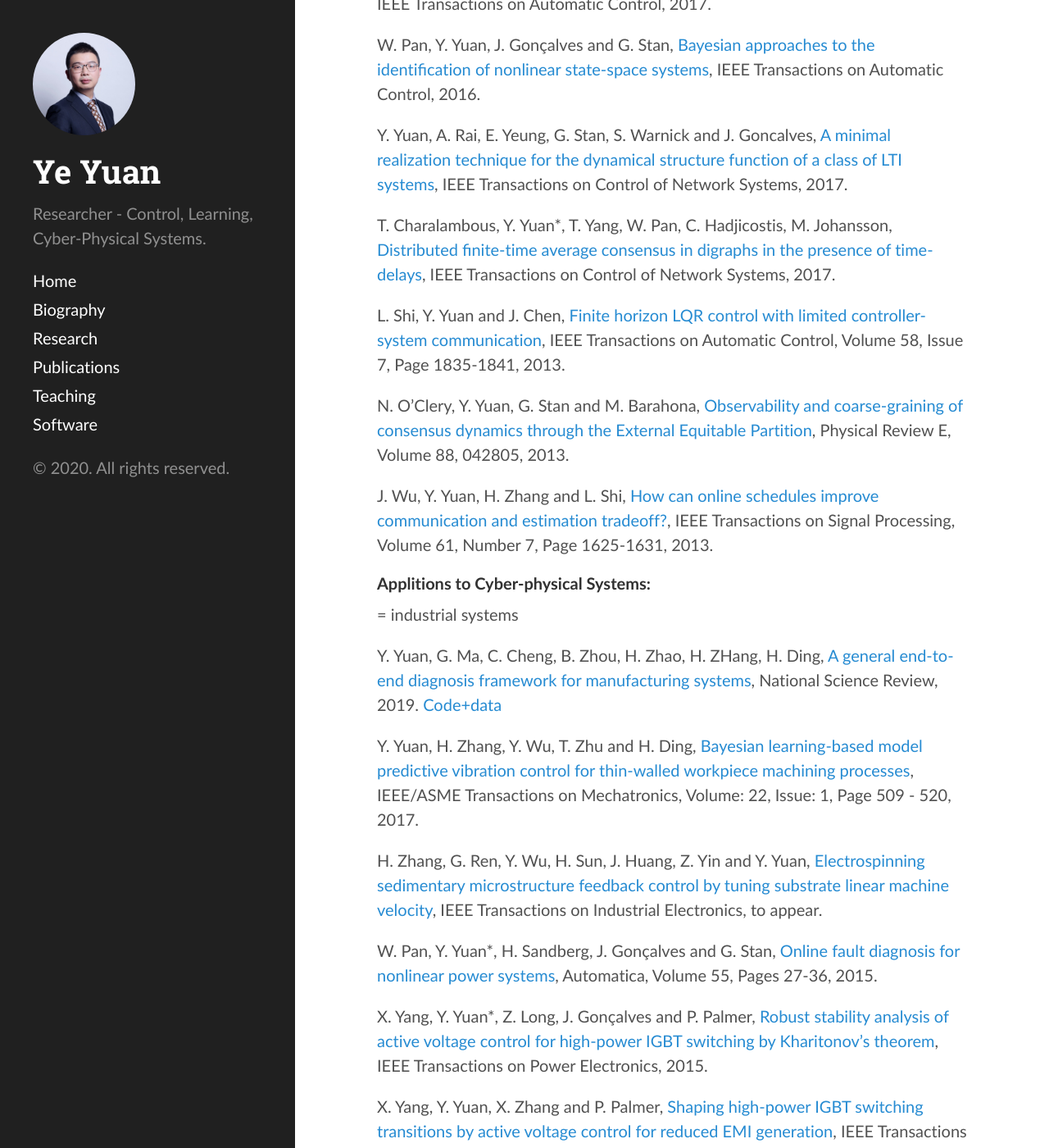
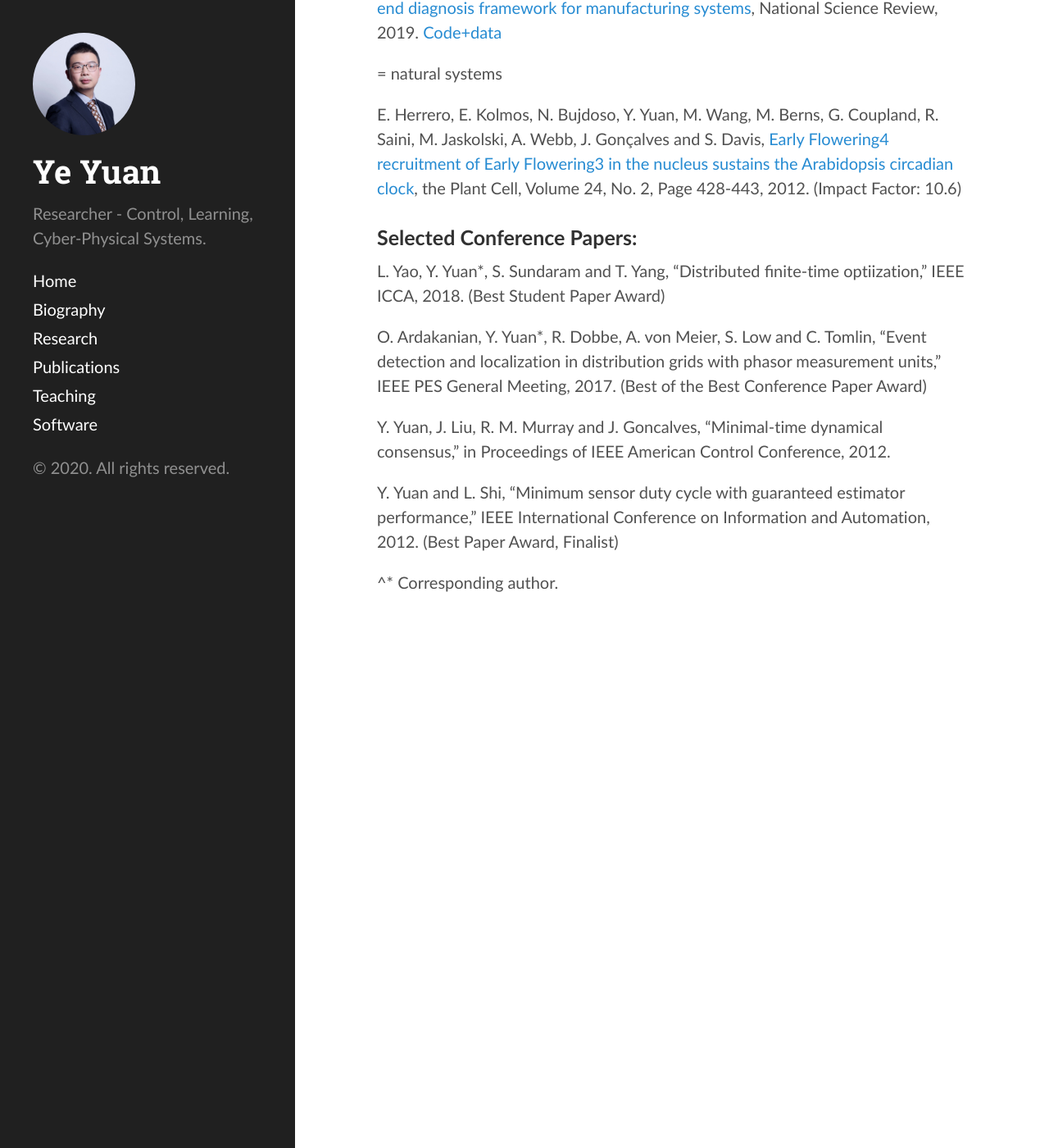
Before and after one commit to yy311/yy311.github.io, a Jekyll site: the page built from publication.md, in a window 1280 px wide and 1400 px high, scrolled down 959 px. Shown: the whole window at 82% size. Built offline with Jekyll 4.4.1, drawn with Linux system fonts in a browser that asks for light colours; some of the changed text lies outside the part shown.

Commit message:
Update publication.md

```diff
--- a/publication.md
+++ b/publication.md
@@ -16,27 +16,11 @@ Y. Yuan, X. Tang, W. Zhou, W. Pan, X. Li, H. Zhang, H. Ding and J. Goncalves. [D
 
 Y. Yuan*, M. Li, J. Liu and C. Tomlin, [On the powerball method for optimization](https://arxiv.org/abs/1603.07421),  IEEE Control Systems Letters, to appear, 2019.
 
-W. Pan, Y. Yuan*, L. Ljung, J. Gonçalves and G. Stan, [Identification of nonlinear state-space systems from heterogeneous datasets](http://ieeexplore.ieee.org/stamp/stamp.jsp?arnumber=8055630), IEEE Transactions on Control of Network Systems, to appear, 2017.
-
-Y. Yuan, K. Glover and J. Gonçalves, [On minimal realisations of dynamical structure functions](http://arxiv.org/abs/1409.0072), Automatica, Volume 55, Pages 159-164, 2015.
-
 Y. Yuan, G. Stan, S. Warnick and J. Gonçalves , [Robust dynamical network structure reconstruction](http://www.sciencedirect.com/science/article/pii/S0005109811001828), Automatica, Volume 47, Issue 6, Page 1230-1235, 2011.
 
 Y. Yuan, G. Stan, L. Shi, M. Barahona and J. Gonçalves, [Decentralised minimum-time consensus](http://www.sciencedirect.com/science/article/pii/S0005109813000794), Automatica, Volume 49, Issue 5, Page 1227-1235, 2013.
 
-D. Hayden, Y. Yuan* and J. Goncalves, [Network identifiability from intrinsic noise](http://arxiv.org/abs/1310.0375), IEEE Transactions on Automatic Control, 2017.
-
 W. Pan, Y. Yuan, J. Gonçalves and G. Stan, [Bayesian approaches to the identification of nonlinear state-space systems](http://arxiv.org/pdf/1408.3549v5.pdf), IEEE Transactions on Automatic Control, 2016.
-
-Y. Yuan, A. Rai, E. Yeung, G. Stan, S. Warnick and J. Goncalves, [A minimal realization technique for the dynamical structure function of a class of LTI systems](http://arxiv.org/abs/1209.3808), IEEE Transactions on Control of Network Systems, 2017.
-
-T. Charalambous, Y. Yuan*, T. Yang, W. Pan, C. Hadjicostis, M. Johansson, [Distributed finite-time average consensus in digraphs in the presence of time-delays](http://ieeexplore.ieee.org/xpl/articleDetails.jsp?arnumber=7097006&punumber%3D6509490), IEEE Transactions on Control of Network Systems, 2017.
-
-L. Shi, Y. Yuan and J. Chen, [Finite horizon LQR control with limited controller-system communication](http://ieeexplore.ieee.org/xpl/articleDetails.jsp?arnumber=6389717), IEEE Transactions on Automatic Control, Volume 58, Issue 7, Page 1835-1841, 2013.
-
-N. O’Clery, Y. Yuan, G. Stan and M. Barahona, [Observability and coarse-graining of consensus dynamics through the External Equitable Partition](http://scholar.harvard.edu/files/neaveoclery/files/pre2013.pdf?m=1384899642), Physical Review E, Volume 88, 042805, 2013.
-
-J. Wu, Y. Yuan, H. Zhang and L. Shi, [How can online schedules improve communication and estimation tradeoff?](http://ieeexplore.ieee.org/stamp/stamp.jsp?arnumber=6410050), IEEE Transactions on Signal Processing, Volume 61, Number 7, Page 1625-1631, 2013.
 
 
 <h4>Applitions to Cyber-physical Systems:</h4>
@@ -45,21 +29,10 @@ J. Wu, Y. Yuan, H. Zhang and L. Shi, [How can online schedules improve communica
 
 Y. Yuan, G. Ma, C. Cheng, B. Zhou, H. Zhao, H. ZHang, H. Ding, [A general end-to-end diagnosis framework for manufacturing systems](https://academic.oup.com/nsr/advance-article/doi/10.1093/nsr/nwz190/5637084), National Science Review, 2019. [Code+data](https://github.com/HAIRLAB/NSR_krCNN)
 
-Y. Yuan, H. Zhang, Y. Wu, T. Zhu and H. Ding, [Bayesian learning-based model predictive vibration control for thin-walled workpiece machining processes](http://ieeexplore.ieee.org/document/7676308/), IEEE/ASME Transactions on Mechatronics, Volume: 22, Issue: 1, Page 509 - 520, 2017.
-
-H. Zhang, G. Ren, Y. Wu, H. Sun, J. Huang, Z. Yin and Y. Yuan, [Electrospinning sedimentary microstructure feedback control by tuning substrate linear machine velocity](http://ieeexplore.ieee.org/document/7927490/), IEEE Transactions on Industrial Electronics, to appear.
-
-W. Pan, Y. Yuan*, H. Sandberg, J. Gonçalves and G. Stan, [Online fault diagnosis for nonlinear power systems](http://ac.els-cdn.com/S0005109815000941/1-s2.0-S0005109815000941-main.pdf?_tid=b5e10452-5cd8-11e5-aaba-00000aab0f02&acdnat=1442452333_2541d645986555cf7b4e93810a863942), Automatica, Volume 55, Pages 27-36, 2015.
-
-X. Yang, Y. Yuan*, Z. Long, J. Gonçalves and P. Palmer, [Robust stability analysis of active voltage control for high-power IGBT switching by Kharitonov’s theorem](http://ieeexplore.ieee.org/xpls/abs_all.jsp?arnumber=7115949&tag=1), IEEE Transactions on Power Electronics, 2015.
-
-X. Yang, Y. Yuan, X. Zhang and P. Palmer, [Shaping high-power IGBT switching transitions by active voltage control for reduced EMI generation](http://ieeexplore.ieee.org/document/6877720/?arnumber=6877720), IEEE Transactions on Industry Applications, 2015.
-
 = natural systems
 
 E. Herrero, E. Kolmos, N. Bujdoso, Y. Yuan, M. Wang, M. Berns, G. Coupland, R. Saini, M. Jaskolski, A. Webb, J. Gonçalves and S. Davis, [Early Flowering4 recruitment of Early Flowering3 in the nucleus sustains the Arabidopsis circadian clock](http://www.plantcell.org/content/early/2012/02/07/tpc.111.093807.abstract), the Plant Cell, Volume 24, No. 2, Page 428-443, 2012. (Impact Factor: 10.6)
 
-W. Kuan, A. Kasis, Y. Yuan, S. Mason, A. Lazar, R. Barker and J. Gonçalves,[ Modelling the natural history of Huntington’s disease progression](http://jnnp.bmj.com/content/86/10/1143.abstract), Journal of Neurology, Neurosurgery, and Psychiatry, 2015.
 
 <h3>Selected Conference Papers:</h3>
 
```
Also changed, not shown: other parts of publication.md (+1 -1 lines).
